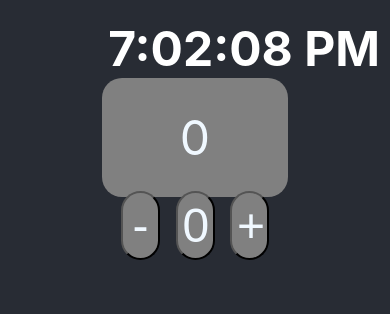
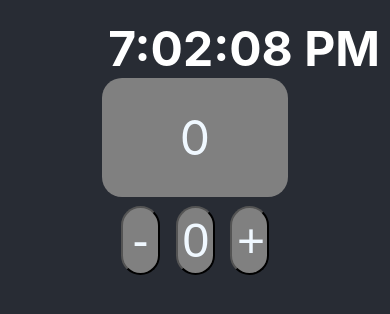
Before and after one commit to creative-singh/Umpire-tool, a React (Create React App) app: page / in a window 390 px wide. Shown: the top 314 px of the page. Built offline with nearby package versions, Linux system fonts and the light colour scheme.

Commit message:
Media Query Added

```diff
--- a/src/Button.css
+++ b/src/Button.css
@@ -11,3 +11,9 @@
 .btn:hover {
   background-color: lightslategray;
 }
+
+@media (max-width: 900px) {
+  .btn {
+    margin: 10% 2%;
+  }
+}
```
